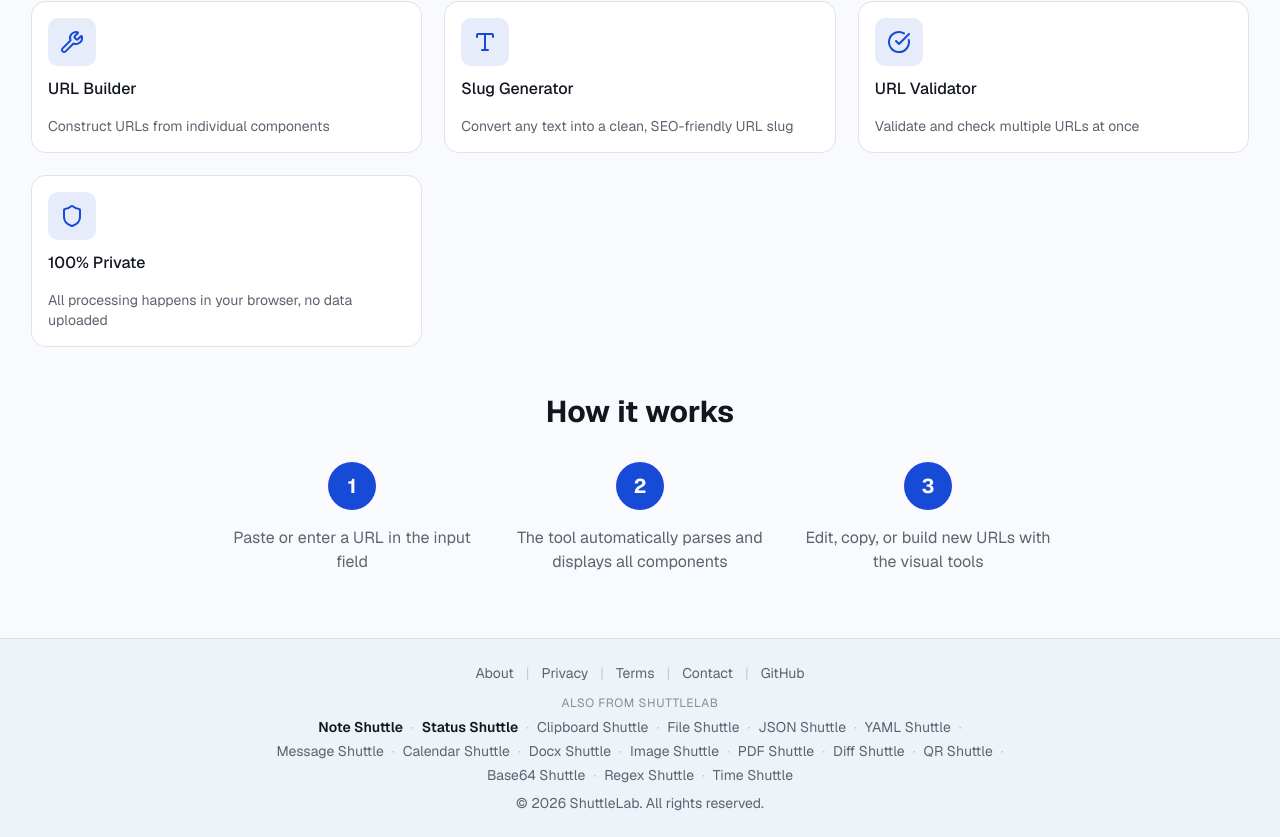
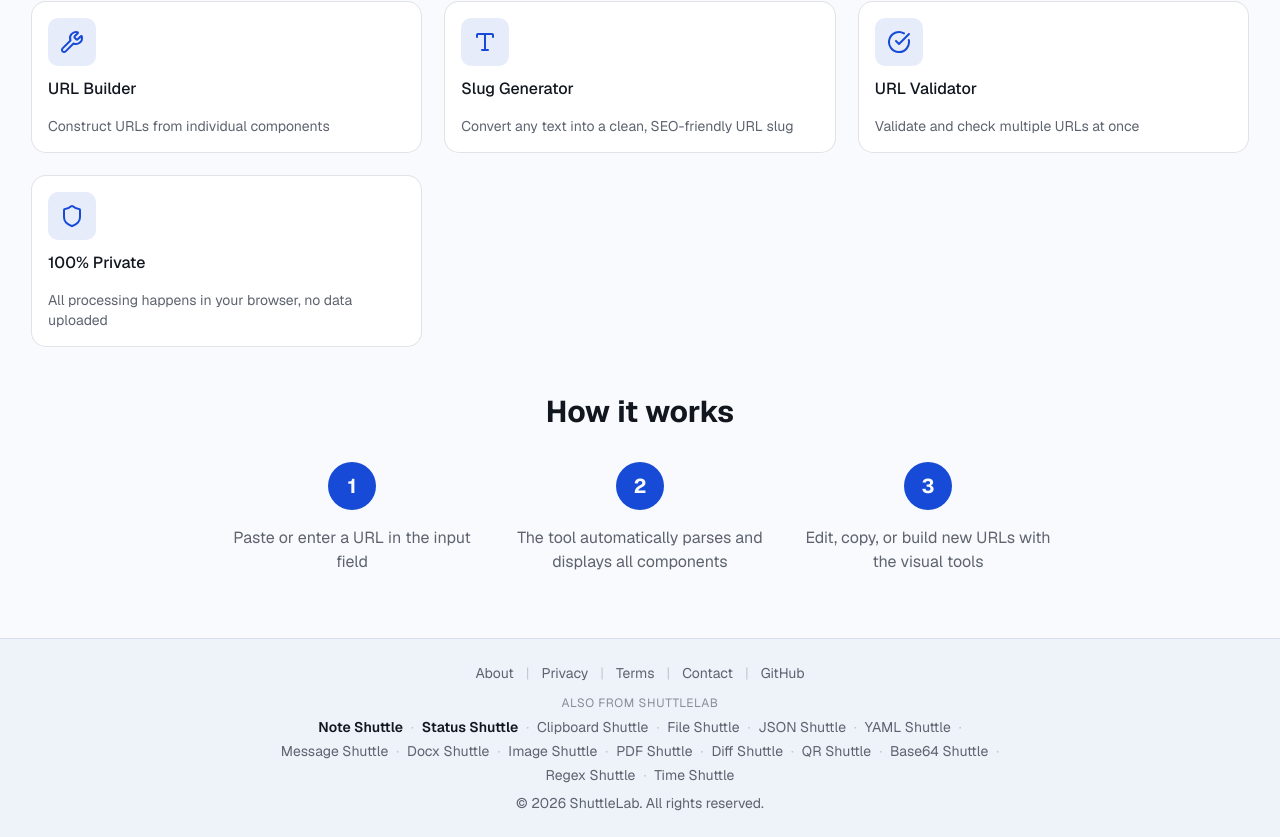
Before and after one commit to ShuttleLab/url-shuttle, a Next.js app: page /en in a window 1280 px wide. Shown: the part 1344-2181 px from the top of the page. Built offline with nearby package versions, Linux system fonts and the light colour scheme.

Commit message:
footer: drop Calendar from cross-link list (China-oriented, not for overseas users)
Co-Authored-By: Claude Opus 4.8 (1M context) <noreply@anthropic.com>

```diff
--- a/components/footer.tsx
+++ b/components/footer.tsx
@@ -12,7 +12,6 @@ const SIBLING_SITES: { name: string; host: string; featured?: boolean }[] = [
   { name: "JSON Shuttle", host: "json.shuttlelab.org" },
   { name: "YAML Shuttle", host: "yaml.shuttlelab.org" },
   { name: "Message Shuttle", host: "msg.shuttlelab.org" },
-  { name: "Calendar Shuttle", host: "calendar.shuttlelab.org" },
   { name: "Docx Shuttle", host: "docx.shuttlelab.org" },
   { name: "Image Shuttle", host: "image.shuttlelab.org" },
   { name: "PDF Shuttle", host: "pdf.shuttlelab.org" },
```
